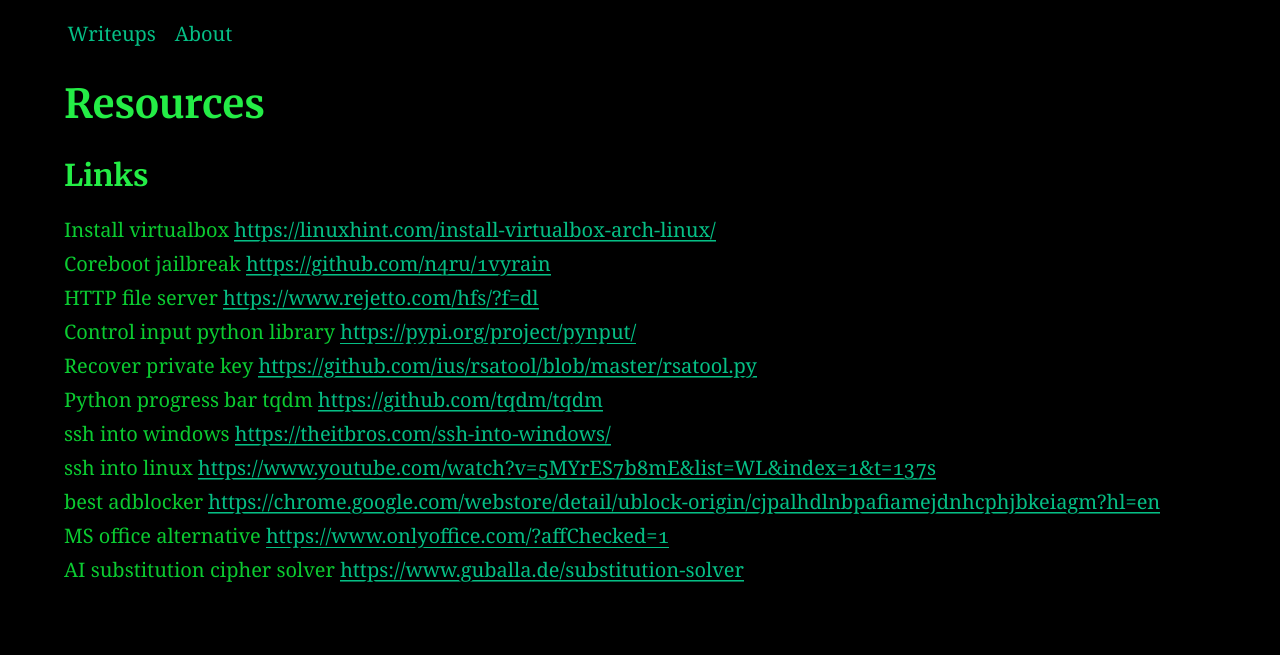
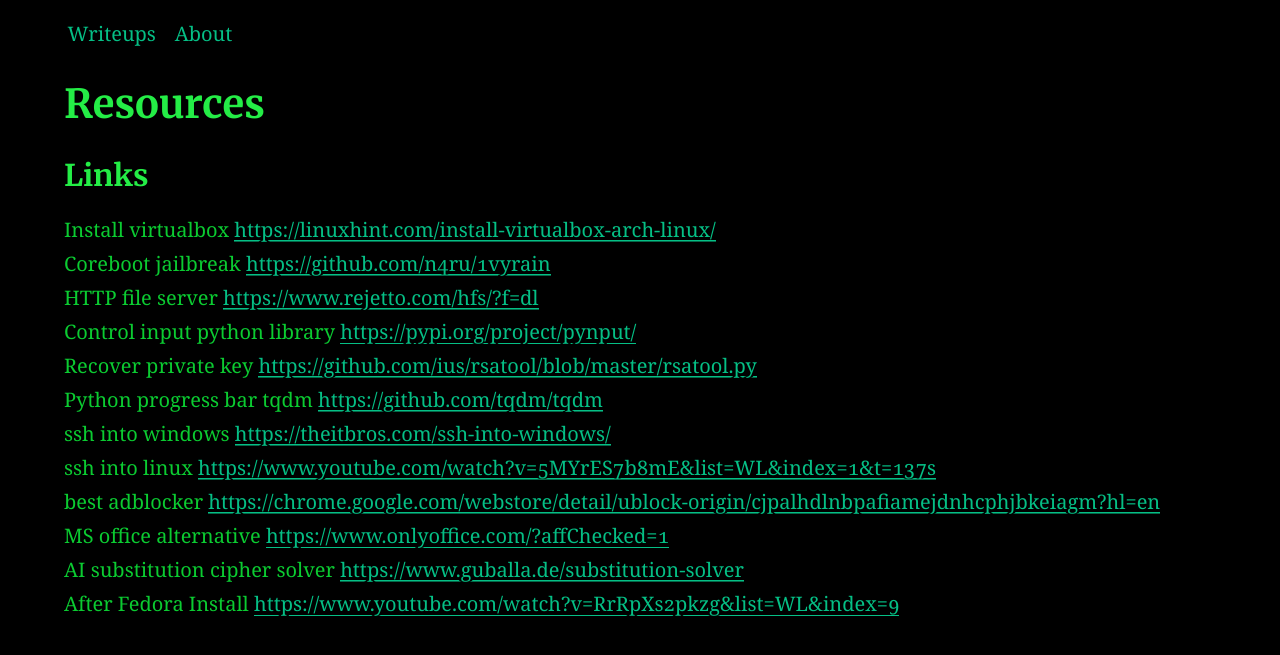
Before and after one commit to AC01010/Connor-McCartney.github.io, a Jekyll site: the page built from _posts/2015-05-27-resources.md, in a window 1280 px wide. Shown: the top 655 px of the page. Built offline with Jekyll 4.4.1, drawn with Linux system fonts in a browser that asks for light colours.

Commit message:
Update 2015-05-27-resources.md

```diff
--- a/_posts/2015-05-27-resources.md
+++ b/_posts/2015-05-27-resources.md
@@ -18,3 +18,4 @@
 best adblocker <https://chrome.google.com/webstore/detail/ublock-origin/cjpalhdlnbpafiamejdnhcphjbkeiagm?hl=en> <br>
 MS office alternative <https://www.onlyoffice.com/?affChecked=1> <br>
 AI substitution cipher solver <https://www.guballa.de/substitution-solver> <br>
+After Fedora Install <https://www.youtube.com/watch?v=RrRpXs2pkzg&list=WL&index=9> <br>
```
